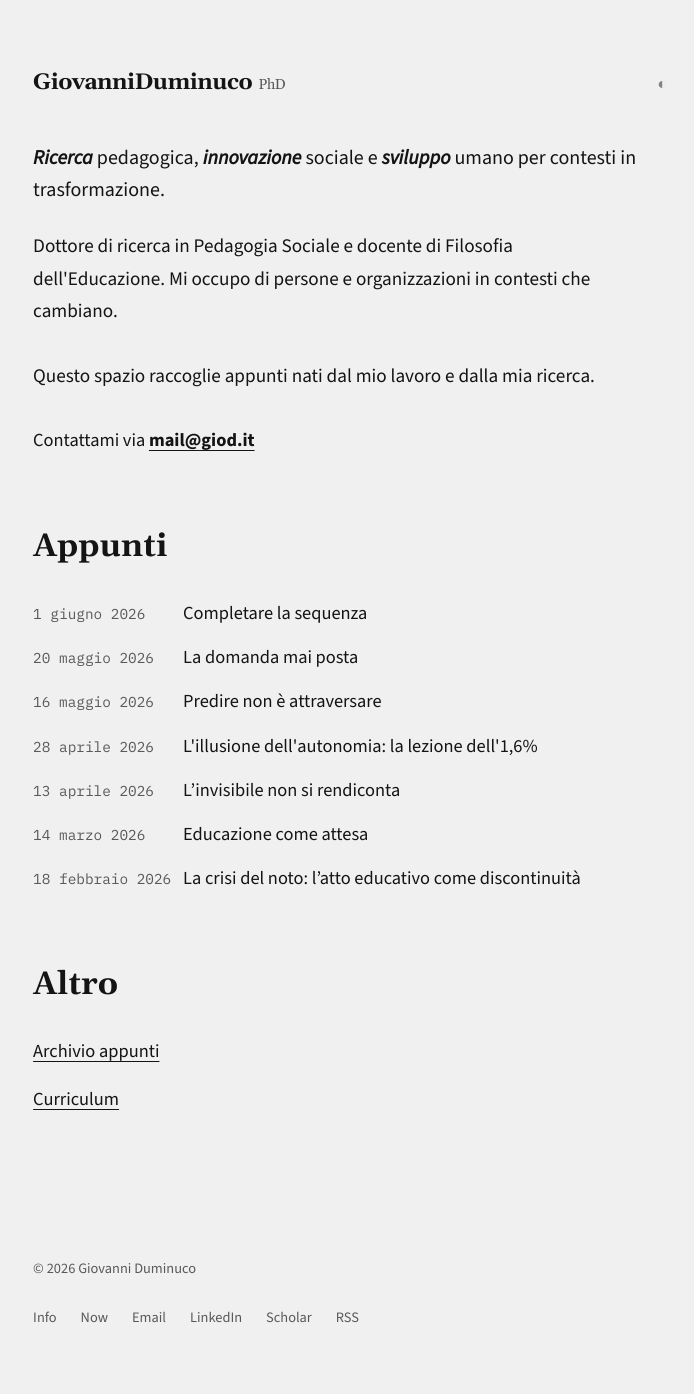
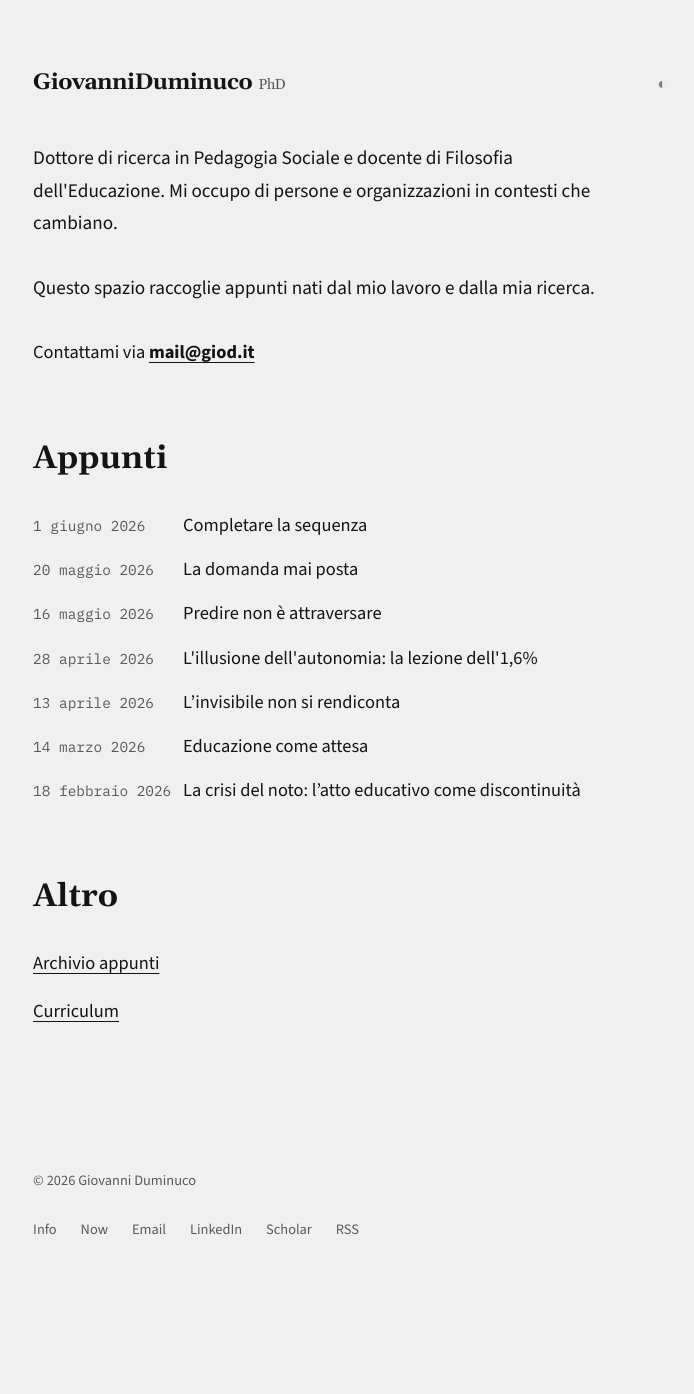
Before and after one commit to dumgio/dumgio.github.io, a Jekyll site: the page built from index.html, in a window 1280 px wide. Shown: the whole page, without its empty margins (287-981 px from the left). Built offline with Jekyll 4.4.1, drawn with Linux system fonts in a browser that asks for light colours; comment, search, counter and statistics services are not loaded; after the commit the page ends 1306 px from its top, so only the background shows below that.

Commit message:
Rimozione sottotitolo hero dalla homepage

```diff
--- a/index.html
+++ b/index.html
@@ -1,10 +1,6 @@
 ---
 layout: default
 ---
-
-<div class="hero-intro">
-  <em>Ricerca</em> pedagogica, <em>innovazione</em> sociale e <em>sviluppo</em> umano per contesti in trasformazione.
-</div>
 
 <p class="intro-text">Dottore di ricerca in Pedagogia Sociale e docente di Filosofia dell'Educazione. Mi occupo di persone e organizzazioni in contesti che cambiano.</p>
 <p class="intro-text">Questo spazio raccoglie appunti nati dal mio lavoro e dalla mia ricerca.</p>
```
